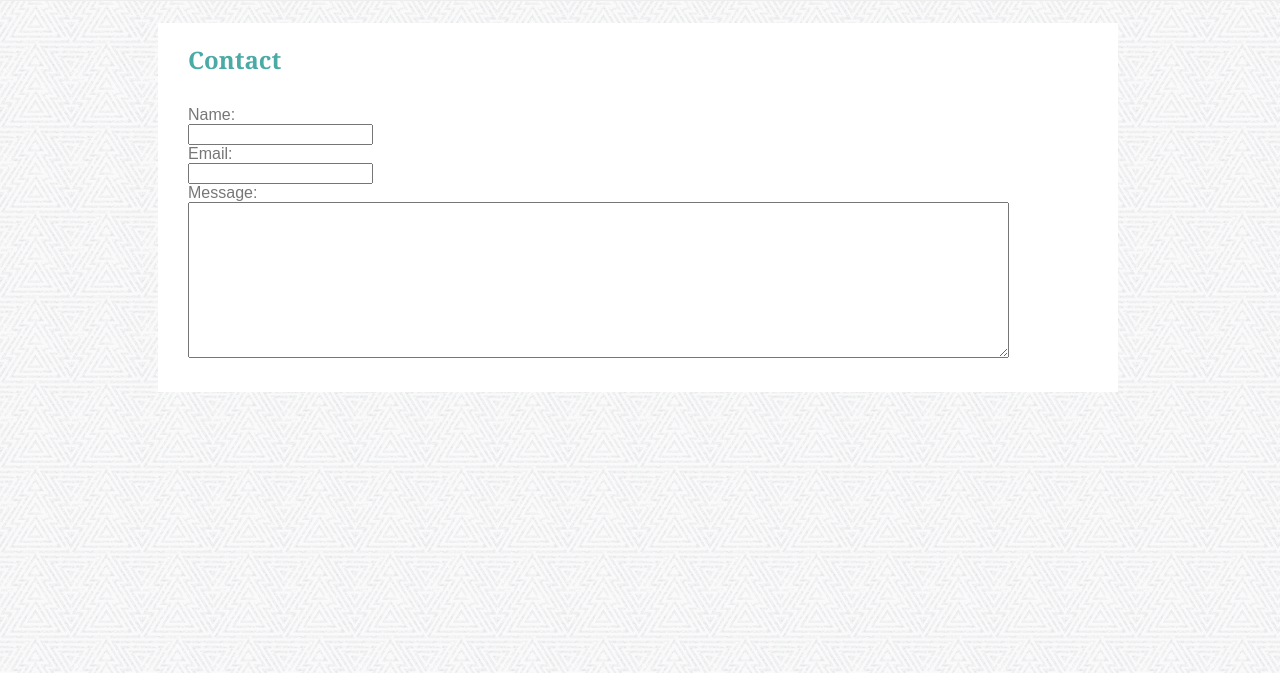
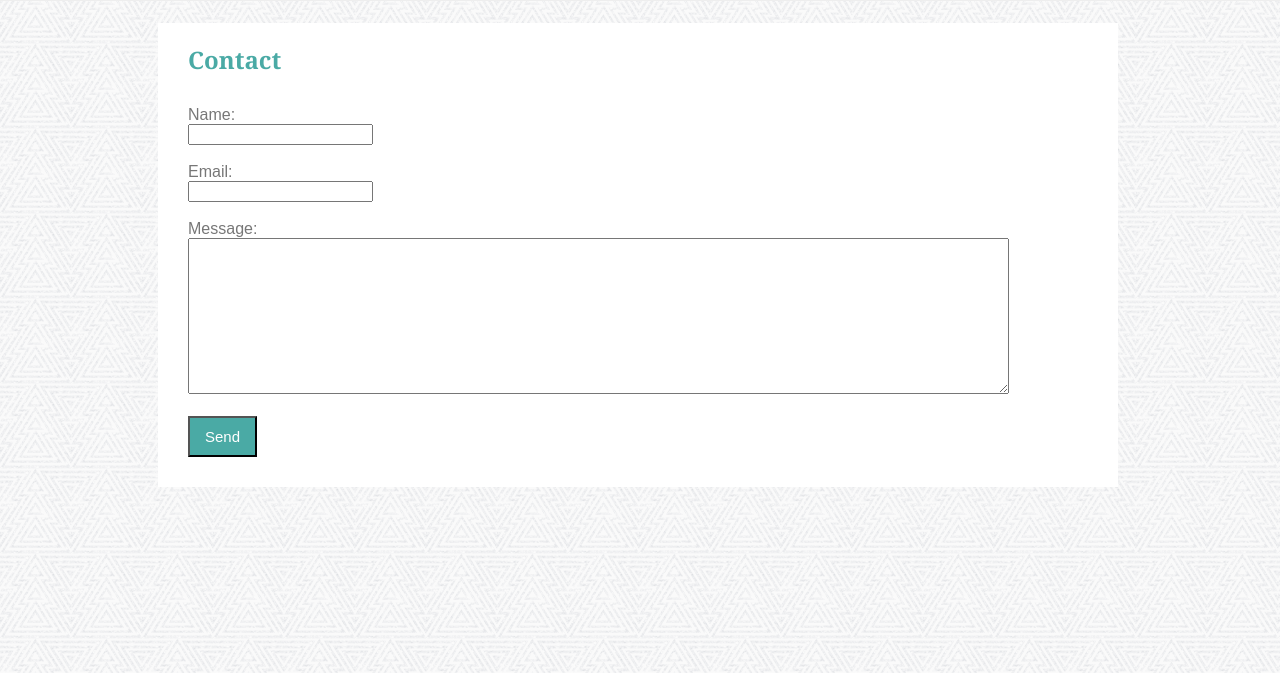
Before and after one commit to rjcolo28/Basic-Portfolio, a plain HTML site: page contact.html in a window 1280 px wide. Shown: the part 127-800 px from the top of the page. Drawn offline with Linux system fonts and the light colour scheme.

Commit message:
Second Upload

```diff
--- a/assets/css/style.css
+++ b/assets/css/style.css
@@ -6,6 +6,7 @@
     left: 0%;
     right: 0%;
 }
+
 h1 {
     float: left;
     font-family: 'Georgia', 'Times New Roman', Times, serif;
@@ -79,6 +80,18 @@ h2 {
 form {
     color: #777777;
     font-family: 'Arial', 'Helvetica Neue', Helvetica, sans-serif;
+}
+
+button {
+    background: #4aaaa5;
+    color: #ffffff;
+    font-family: 'Arial', 'Helvetica Neue', Helvetica, sans-serif;
+    padding: 10px 15px;
+    font-size: 15px;
+}
+
+button:hover {
+    background: #3D8C88;
 }
 
 #one {
--- a/contact.html
+++ b/contact.html
@@ -23,13 +23,19 @@
                      Name:<br>
                      <input type="text">
                  </form>
+                 <br>
                  <form>
                      Email:<br>
                      <input type="email">
                  </form>
+                 <br>
                  <form>
                      Message:<br>
                      <textarea name="message" rows="10" cols="100"></textarea>
+                 </form>
+                 <br>
+                 <form>
+                     <button type= "button">Send</button>
                  </form>
                 </section>
         </div>
```
